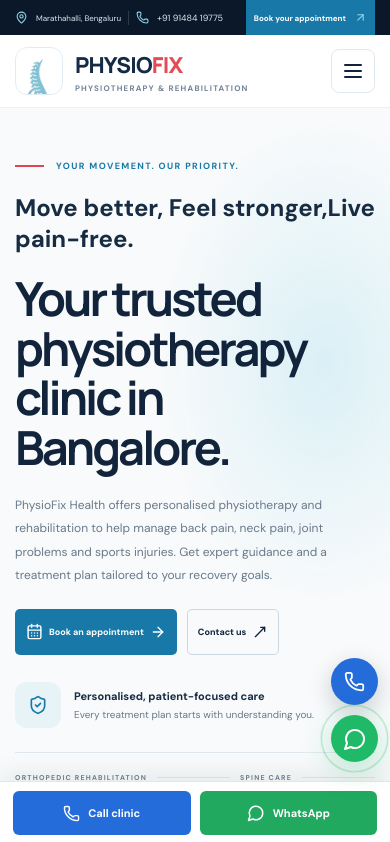
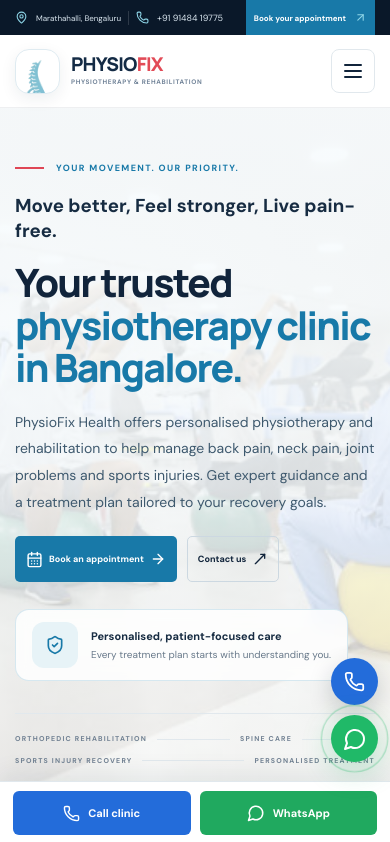
Before and after one commit to bhargavjavvaji6/PhysioFix, a React (Vite) app: page / in a window 390 px wide. Shown: the top 842 px of the page. Built offline with nearby package versions, Linux system fonts and the light colour scheme.

Commit message:
Add gitignore for deployment

```diff
--- a/index.html
+++ b/index.html
@@ -14,7 +14,7 @@
     PhysioFix | Physiotherapy & Rehabilitation in Bengaluru
   </title>
 
-  <link rel="icon" type="image/png" href="/images/physiofix-logo.git " />
+  <link rel="icon" type="image/png" href="/images/physiofix-logo.png" />
 
   <link rel="preconnect" href="https://fonts.googleapis.com" />
 
--- a/src/App.jsx
+++ b/src/App.jsx
@@ -116,10 +116,10 @@
 ];
 
 const reviews = [
-  'The physiotherapist explained my condition clearly and guided me through a personalised treatment plan.',
-  'My movement was assessed carefully, and the exercises and next steps were explained in an easy-to-understand way.',
-  'I appreciated the individual attention and clear guidance throughout my physiotherapy sessions.',
-  'The therapist explained suitable exercises and gave me helpful guidance on posture and everyday movement.',
+  'I was searching for a good physiotherapist near me in Bangalore and found PhysioFix. The physiotherapist explained my condition clearly and guided me through a personalised treatment plan.',
+  'I searched for back pain physiotherapy near me in Bangalore and contacted PhysioFix. The physiotherapist assessed my movement, explained the exercises, and helped me work towards improving my daily activities.',
+  'I was looking for a physiotherapy clinic near me in Marathahalli. PhysioFix provided clear guidance and individual attention during my sessions. The treatment approach was explained in an easy-to-understand way.',
+  'I searched for a physiotherapist near me for neck pain and visited PhysioFix. The therapist explained my condition, suggested suitable exercises, and guided me on posture and movement during everyday activities.',
 ];
 
 function Brand() {
@@ -162,8 +162,8 @@
       <section className="hero" id="home"><div className="container hero-grid">
         <div className="hero-copy">
           <div className="eyebrow"><span className="eyebrow-line"></span> YOUR MOVEMENT. OUR PRIORITY.</div>
-          <h2>Move better, Feel stronger,<span>Live pain-free.</span></h2>
-          <h1>Your trusted physiotherapy clinic in Bangalore.</h1>
+          <h3>Move better, Feel stronger, Live pain-free.</h3>
+          <h2>Your trusted <span> physiotherapy clinic in Bangalore.</span></h2>
           <p className="hero-lede">
             PhysioFix Health offers personalised physiotherapy and rehabilitation to help manage back pain, neck pain, joint problems and sports injuries. Get expert guidance and a treatment plan tailored to your recovery goals.</p>
           <div className="hero-buttons"><a className="btn btn-primary" href={WA_LINK} target="_blank" rel="noopener noreferrer"><CalendarDays size={17} /> Book an appointment <ArrowRight size={16} /></a><a className="btn btn-outline" href="#contact">Contact us <MoveUpRight size={16} /></a></div>
@@ -176,9 +176,9 @@
 
       <section className="section about-section" id="about"><div className="container about-grid">
         <div className="doctor-card"><div className="doctor-card-top"><span className="mini-label">MEET YOUR PHYSIOTHERAPIST</span><span className="doctor-card-star">✳</span></div><div className="doctor-portrait"><img src="https://images.unsplash.com/photo-1612349317150-e413f6a5b16d?auto=format&fit=crop&w=700&q=85" alt="Professional clinician portrait" /></div><div className="doctor-card-bottom"><div><h3>Dr. Zayan M R</h3><p>Bachelor of Physiotherapy (BPT)</p><small>Orthopedic Rehabilitation & Spine Specialist</small></div><span className="doctor-check"><Check size={19} /></span></div><div className="doctor-card-ribbon"><Activity size={17} /> 4+ years of physiotherapy experience</div></div>
-        <div className="about-copy"><div className="eyebrow"><span className="eyebrow-line"></span> ABOUT PHYSIOFIX HEALTH</div><h2>Helping you get back to <span>what moves you.</span></h2><p className="lead">Meet Dr. Zayan M R — your partner in movement, rehabilitation and recovery.</p><p>Dr. Zayan M R is a dedicated physiotherapist with over 4 years of experience in orthopedic rehabilitation, spine care, sports injury recovery and evidence-based physiotherapy. At PhysioFix Health, Bengaluru, he focuses on personalised treatment plans designed to improve mobility, manage pain and enhance overall physical function.</p><p>He specialises in orthopedic rehabilitation, spine care, manual therapy and sports injury recovery, providing personalised physiotherapy for back pain, neck pain, knee pain and joint problems.</p><div className="about-points"><span><Check size={16} /> Individualised treatment plans</span><span><Check size={16} /> Spine and orthopedic rehabilitation</span><span><Check size={16} /> Mobility and functional movement</span></div><a className="btn btn-primary" href={WA_LINK} target="_blank" rel="noopener noreferrer">Consult Dr. Zayan <ArrowRight size={16} /></a></div>
+        <div className="about-copy"><div className="eyebrow"><span className="eyebrow-line"></span> ABOUT PHYSIOFIX HEALTH</div><h2>About PhysioFix Health – Your Trusted  <span>Physiotherapy Clinic in Bangalore</span></h2><p className="lead">Meet Dr. Zayan M R — your partner in movement, rehabilitation and recovery.</p><p>Dr. Zayan M R is a dedicated physiotherapist with over 4 years of experience in orthopedic rehabilitation, spine care, sports injury recovery and evidence-based physiotherapy. At PhysioFix Health, Bengaluru, he focuses on personalised treatment plans designed to improve mobility, manage pain and enhance overall physical function.</p><p>He specialises in orthopedic rehabilitation, spine care, manual therapy and sports injury recovery, providing personalised physiotherapy for back pain, neck pain, knee pain and joint problems.</p><div className="about-points"><span><Check size={16} /> Individualised treatment plans</span><span><Check size={16} /> Spine and orthopedic rehabilitation</span><span><Check size={16} /> Mobility and functional movement</span></div><a className="btn btn-primary" href={WA_LINK} target="_blank" rel="noopener noreferrer">Consult Dr. Zayan <ArrowRight size={16} /></a></div>
       </div></section>
-      <section className="quick-benefits"><div className="container quick-grid"><div className="quick-item"><span><ShieldCheck /></span><div><b>4 + Years of Experience</b><small>Assessment-led treatment</small></div></div><div className="quick-item"><span><HandHeart /></span><div><b>Thousands of Patients Treated</b></div></div><div className="quick-item"><span><Stethoscope /></span><div><b>Advanced Regenerative Treatments</b></div></div><div className="quick-item"><span><MapPin /></span><div><b>Patient-Centric Approach</b></div></div></div></section>
+      <section className="quick-benefits"><div className="container quick-grid"><div className="quick-item"><span><ShieldCheck /></span><div><b>4 + Years of Experience</b></div></div><div className="quick-item"><span><HandHeart /></span><div><b>Thousands of Patients Treated</b></div></div><div className="quick-item"><span><Stethoscope /></span><div><b>Advanced Regenerative Treatments</b></div></div><div className="quick-item"><span><MapPin /></span><div><b>Patient-Centric Approach</b></div></div></div></section>
 
       <section className="services-section section" id="services"><div className="container"><div className="section-heading"><div className="eyebrow"><span className="eyebrow-line"></span> PHYSIOTHERAPY SERVICES</div><h2>Care for every <span>step forward.</span></h2></div><p>From everyday aches to sports recovery, explore physiotherapy services designed around your movement and rehabilitation goals.</p></div>
         <div className="treatments-grid">
@@ -214,7 +214,70 @@
 
       <section className="why-section section" id="why-us"><div className="container"><div className="why-heading"><div className="eyebrow eyebrow-light"><span className="eyebrow-line"></span> THE PHYSIOFIX DIFFERENCE</div><h2>Why patients choose <span>PhysioFix.</span></h2><p>Care that combines thoughtful assessment, individual attention and a plan shaped around your needs.</p></div><div className="benefits-grid">{benefits.map(([title, desc], i) => <div className="benefit-card" key={title}><div className="benefit-number">{String(i + 1).padStart(2, '0')}</div><div className="benefit-check"><Check size={17} /></div><h3>{title}</h3><p>{desc}</p></div>)}</div><div className="why-cta"><span>Have a question about which treatment is right for you?</span><a href={WA_LINK} target="_blank" rel="noopener noreferrer">Talk to PhysioFix <ArrowRight size={16} /></a></div></div></section>
 
-      <section className="section reviews-section" id="reviews"><div className="container"><div className="section-heading review-heading"><div><div className="eyebrow"><span className="eyebrow-line"></span> PATIENT EXPERIENCES</div><h2>Care that starts with <span>listening.</span></h2></div><p>Clear explanations and individual attention are important parts of a positive care experience.</p></div><div className="reviews-grid">{reviews.map((review, i) => <article className="review-card" key={review}><div className="review-stars" aria-label="Patient review">★★★★★</div><span className="quote-mark">“</span><p>{review}</p><div className="review-person"><span className="review-avatar">{['P', 'A', 'S', 'R'][i]}</span><div><b>Patient feedback</b><small>Physiotherapy visit</small></div><ShieldCheck size={17} className="review-verified" /></div></article>)}</div><p className="review-disclaimer">Illustrative review-style copy based on the supplied content. Replace with verified patient reviews and obtain permission before publishing.</p></div></section>
+      <section className="section reviews-section" id="reviews">
+        <div className="container">
+          <div className="section-heading review-heading">
+            <div>
+              <div className="eyebrow">
+                <span className="eyebrow-line"></span>
+                PATIENT EXPERIENCES
+              </div>
+
+              <h2>
+                Care that starts with <span>listening.</span>
+              </h2>
+            </div>
+
+            <p>
+              Thoughtful assessment, clear explanations and individual
+              attention are important parts of a supportive care experience.
+            </p>
+          </div>
+
+          <div className="reviews-grid">
+            {reviews.map((review, i) => (
+              <article className="review-card" key={review}>
+                <div className="review-card-top">
+                  <span
+                    className="review-quote-icon"
+                    aria-hidden="true"
+                  >
+                    “
+                  </span>
+
+                  <span
+                    className="review-stars"
+                    aria-label="Decorative star graphic"
+                  >
+                    ★★★★★
+                  </span>
+                </div>
+
+                <p>{review}</p>
+
+                <div className="review-person">
+                  <span className="review-avatar" aria-hidden="true">
+                    {["P", "A", "S", "R"][i]}
+                  </span>
+
+                  <div>
+                    <b>Example feedback</b>
+                    <small>
+                      Illustrative copy · Not a verified review
+                    </small>
+                  </div>
+                </div>
+              </article>
+            ))}
+          </div>
+
+          <p className="review-disclaimer">
+            These are example review-style statements, not verified patient
+            testimonials. Replace them with authentic patient reviews and
+            obtain permission before publishing.
+          </p>
+        </div>
+      </section>
 
       <section className="section gallery-section" id="gallery">
         <div className="container">
--- a/src/styles.css
+++ b/src/styles.css
@@ -3964,3 +3964,347 @@
         width: 100%;
     }
 }
+
+/* =========================================
+   PHYSIOFIX HERO BACKGROUND
+   Uses public/images/Header-background.jpg
+========================================= */
+
+.hero {
+    position: relative;
+    isolation: isolate;
+    overflow: hidden;
+
+    padding: 82px 0 30px;
+
+    background:
+        linear-gradient(90deg,
+            rgba(247, 251, 253, 0.97) 0%,
+            rgba(247, 251, 253, 0.91) 40%,
+            rgba(247, 251, 253, 0.64) 70%,
+            rgba(247, 251, 253, 0.34) 100%),
+        url("/images/Header-background.jpg") center / cover no-repeat;
+}
+
+/* Make the hero text the main focus */
+.hero-grid {
+    grid-template-columns: minmax(0, 1fr);
+}
+
+.hero-copy {
+    width: min(100%, 760px);
+}
+
+.hero h2 {
+    max-width: 760px;
+    margin: 0 0 14px;
+
+    font-family: var(--font-heading);
+    font-size: clamp(40px, 5.2vw, 70px);
+    font-weight: 800;
+    line-height: 1.08;
+    letter-spacing: -2.8px;
+
+    color: var(--navy);
+}
+
+.hero h2 span {
+    display: block;
+    color: var(--blue);
+}
+
+.hero h1 {
+    max-width: 720px;
+    font-size: clamp(19px, 2vw, 25px);
+    line-height: 1.4;
+    letter-spacing: -0.5px;
+    font-weight: 700;
+}
+
+.hero-lede {
+    max-width: 610px;
+    color: #3e596e;
+    font-size: 15px;
+    line-height: 1.9;
+}
+
+.hero-assurance {
+    width: fit-content;
+    padding: 12px 16px;
+
+    background: rgba(255, 255, 255, 0.84);
+    border: 1px solid rgba(210, 230, 239, 0.9);
+    border-radius: 14px;
+
+    backdrop-filter: blur(8px);
+}
+
+.hero-bottom {
+    margin-top: 32px;
+}
+
+/* Tablet */
+@media (max-width: 900px) {
+    .hero {
+        padding-top: 62px;
+        background-position: 60% center;
+    }
+
+    .hero-grid {
+        grid-template-columns: minmax(0, 1fr);
+    }
+}
+
+/* Mobile */
+@media (max-width: 600px) {
+    .hero {
+        padding: 54px 0 26px;
+
+        background-image:
+            linear-gradient(180deg,
+                rgba(247, 251, 253, 0.95) 0%,
+                rgba(247, 251, 253, 0.88) 55%,
+                rgba(247, 251, 253, 0.72) 100%),
+            url("/images/Header-background.jpg");
+
+        background-position: 60% center;
+    }
+
+    .hero h2 {
+        font-size: clamp(36px, 10vw, 48px);
+        letter-spacing: -1.8px;
+    }
+
+    .hero h1 {
+        font-size: 20px;
+    }
+
+    .hero-lede {
+        font-size: 14px;
+    }
+}
+
+/* =========================================
+   PATIENT REVIEW CARDS
+========================================= */
+
+.review-heading {
+    margin-bottom: 34px;
+}
+
+.review-heading>p {
+    max-width: 360px;
+    line-height: 1.8;
+}
+
+.reviews-grid {
+    display: grid;
+    grid-template-columns: repeat(2, minmax(0, 1fr));
+    gap: 20px;
+}
+
+.review-card {
+    display: flex;
+    flex-direction: column;
+
+    min-width: 0;
+    min-height: 0;
+    padding: 26px 28px 24px;
+
+    background: linear-gradient(145deg, #ffffff, #f7fbfd);
+    border: 1px solid #dce9ef;
+    border-radius: 20px;
+
+    box-shadow: 0 10px 28px rgba(18, 55, 80, 0.045);
+
+    transition:
+        transform 0.25s ease,
+        border-color 0.25s ease,
+        box-shadow 0.25s ease;
+}
+
+.review-card:hover {
+    transform: translateY(-4px);
+    border-color: #b9dce8;
+    box-shadow: 0 18px 36px rgba(18, 55, 80, 0.1);
+}
+
+.review-card-top {
+    display: flex;
+    align-items: center;
+    justify-content: space-between;
+    gap: 16px;
+}
+
+.review-quote-icon {
+    display: grid;
+    width: 43px;
+    height: 43px;
+    flex-shrink: 0;
+    place-items: center;
+
+    padding-top: 9px;
+
+    background: #e8f6fb;
+    border-radius: 13px;
+    color: #087fae;
+
+    font-family: Georgia, serif;
+    font-size: 37px;
+    font-weight: 800;
+}
+
+.review-stars {
+    color: #d69b34;
+    font-size: 13px;
+    letter-spacing: 3px;
+}
+
+.review-card>p {
+    margin: 21px 0 24px;
+
+    color: #415b70;
+    font-size: 15px;
+    line-height: 1.85;
+}
+
+.review-person {
+    display: flex;
+    align-items: center;
+    gap: 12px;
+
+    margin-top: auto;
+    padding-top: 18px;
+
+    border-top: 1px solid #e2edf2;
+}
+
+.review-avatar {
+    display: grid;
+    width: 42px;
+    height: 42px;
+    flex-shrink: 0;
+    place-items: center;
+
+    background: #e4f4f9;
+    border-radius: 50%;
+    color: #0876a3;
+
+    font-size: 14px;
+    font-weight: 800;
+}
+
+.review-person b,
+.review-person small {
+    display: block;
+}
+
+.review-person b {
+    color: #1a334d;
+    font-size: 13px;
+    line-height: 1.4;
+}
+
+.review-person small {
+    margin-top: 4px;
+    color: #718398;
+    font-size: 11px;
+    line-height: 1.5;
+}
+
+.review-disclaimer {
+    margin-top: 22px;
+    padding: 14px 17px;
+
+    background: #f4fafc;
+    border-left: 3px solid #80c6db;
+    border-radius: 0 8px 8px 0;
+
+    color: #60778a;
+    font-size: 12px;
+    line-height: 1.8;
+}
+
+@media (max-width: 600px) {
+    .reviews-grid {
+        grid-template-columns: 1fr;
+        gap: 14px;
+    }
+
+    .review-card {
+        padding: 21px;
+        border-radius: 17px;
+    }
+
+    .review-card>p {
+        margin-block: 18px 20px;
+        font-size: 14px;
+    }
+}
+
+/* =========================================
+   PHYSIOFIX LOGO REFINEMENT
+========================================= */
+
+.brand {
+    display: inline-flex;
+    align-items: center;
+    gap: 11px;
+    min-width: 0;
+    flex-shrink: 0;
+}
+
+.brand-icon {
+    display: grid;
+    width: 54px;
+    height: 54px;
+    flex: 0 0 54px;
+    place-items: center;
+
+    padding: 3px;
+    overflow: hidden;
+
+    background: #ffffff;
+    border: 1px solid #dfebf1;
+    border-radius: 14px;
+    box-shadow: 0 5px 16px rgba(17, 36, 59, 0.07);
+}
+
+.brand-icon img {
+    display: block;
+    width: 100%;
+    height: 100%;
+
+    padding: 0;
+    object-fit: contain;
+    object-position: center;
+}
+
+.brand-word {
+    font-size: clamp(20px, 1.7vw, 23px);
+    line-height: 1.12;
+}
+
+.brand-word small {
+    font-size: 7.5px;
+    letter-spacing: 0.95px;
+    line-height: 1.5;
+    white-space: nowrap;
+}
+
+@media (max-width: 600px) {
+    .brand-icon {
+        width: 45px;
+        height: 45px;
+        flex-basis: 45px;
+    }
+
+    .brand-word {
+        font-size: 19px;
+    }
+
+    .brand-word small {
+        font-size: 6.5px;
+        letter-spacing: 0.65px;
+    }
+}
```
